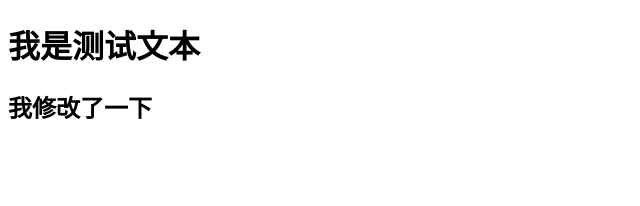
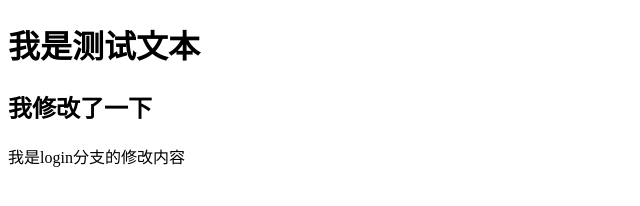
Before and after one commit to cynthia-qin/pro_01, a plain HTML site: page index.html in a window 1280 px wide. Shown: the whole page, without its empty margins (0-640 px from the left). Drawn offline with Linux system fonts and the light colour scheme.

Commit message:
修改了login分支的index.html

```diff
--- a/index.html
+++ b/index.html
@@ -9,5 +9,6 @@
 <body>
     <h1>我是测试文本</h1>
     <h2>我修改了一下</h2>
+    <p>我是login分支的修改内容</p>
 </body>
 </html>
```
